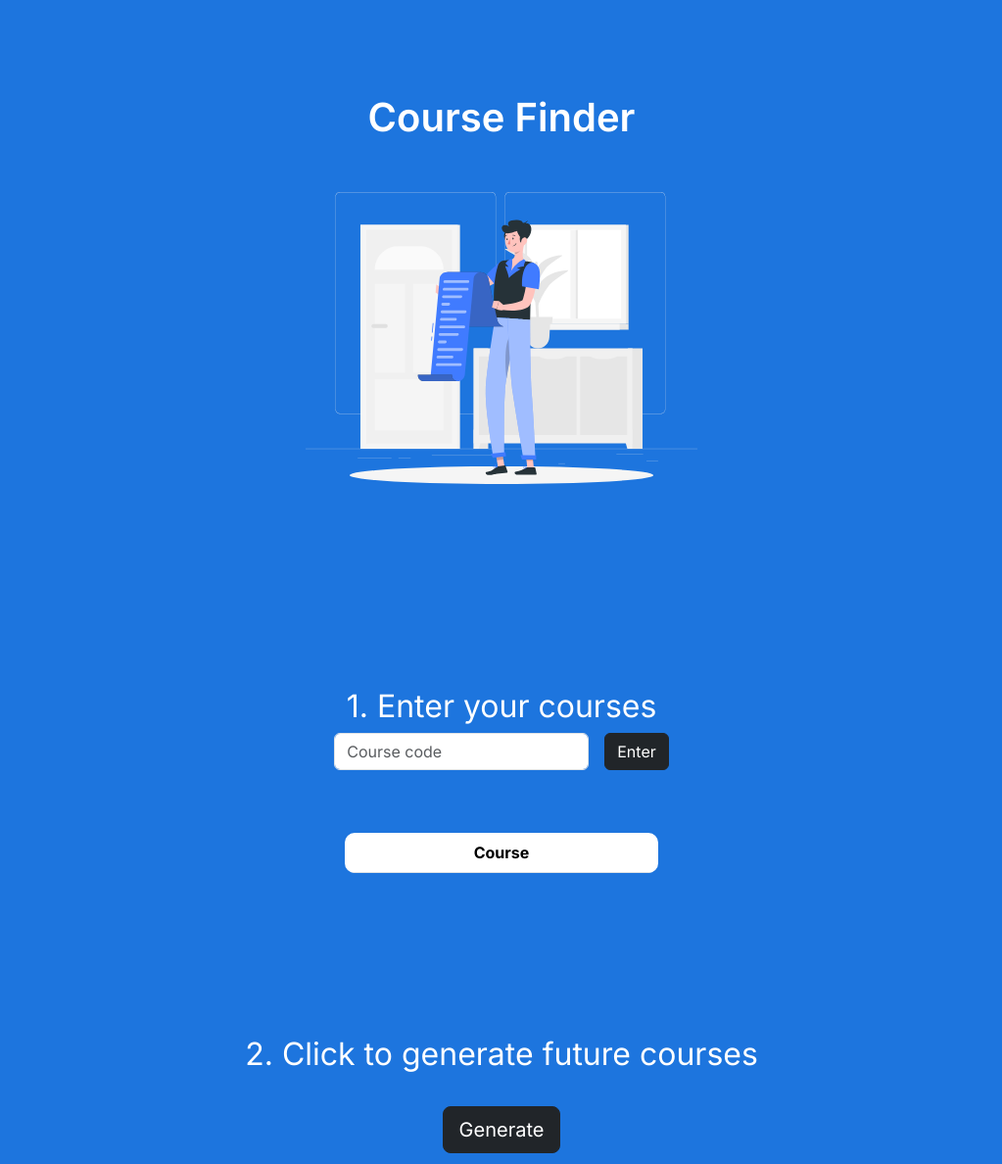
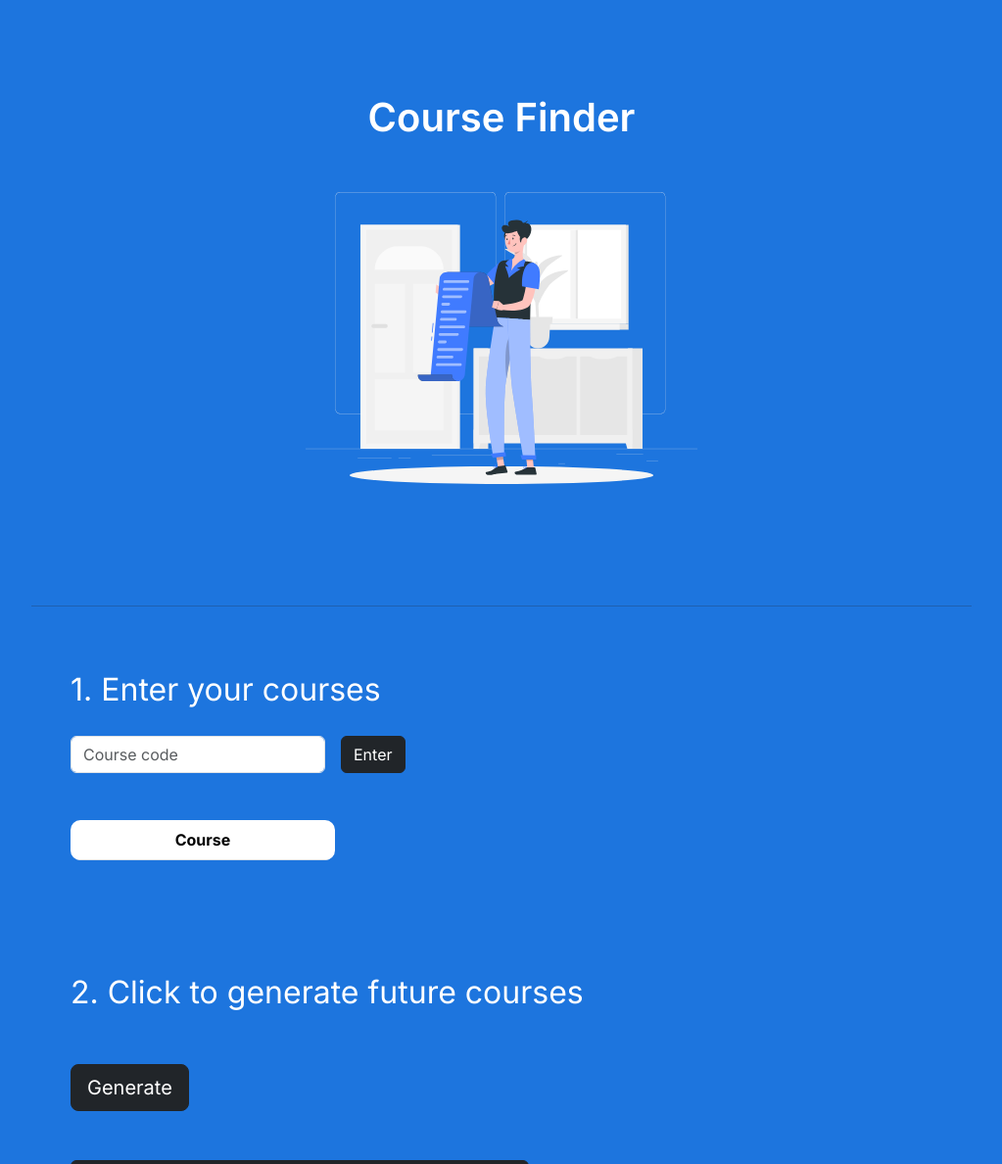
Before and after one commit to Dawoud-Husain/Course-Tree-Generator, a PHP site: page /html/ApiFrontend/index.html in a window 1280 px wide. Shown: the top 1188 px of the page at 98% size, without its empty margins (128-1151 px from the left). Run offline with PHP 8.4, Linux system fonts and the light colour scheme; lists and menus that the app fills with data are empty.

Commit message:
playing with alignment

```diff
--- a/html/ApiFrontend/index.html
+++ b/html/ApiFrontend/index.html
@@ -12,25 +12,22 @@
     <link href="https://cdn.jsdelivr.net/npm/bootstrap@5.3.2/dist/css/bootstrap.min.css" rel="stylesheet" integrity="sha384-T3c6CoIi6uLrA9TneNEoa7RxnatzjcDSCmG1MXxSR1GAsXEV/Dwwykc2MPK8M2HN" crossorigin="anonymous">
   </head>
   <body>
-    <section class="header d-flex flex-column justify-content-start align-items-center pt-5 mt-5">
+    <section class="header d-flex flex-column justify-content-center align-items-center pt-5 mt-5">
         <h1 class="text-md">Course Finder</h1>
         <img class="img-fluid" src="person_reading.svg" height="400" width="400" />
+        <hr>
     </section>
 
-    <section class="d-flex flex-column justify-content-start align-items-center" id="enter-course">
-      <h2 class="steps text-white">1. Enter your courses</h2>
-      <div class="mb-3">
+    <section class="d-flex flex-column justify-content-start align-items-start" id="enter-course">
+      <h2 class="steps text-white p">1. Enter your courses</h2>
       <div class="d-flex gap-3">
         <input type="text" class="form-control d-md-block" id="courseInput" placeholder="Course code">
         <button type="button" class="btn btn-dark btn-md" id="enterButton">Enter</button>
       </div>
       <div id="errorMsg" style="color: red;"></div>
-      </div>
 
-    </section>
-    <section class="d-flex flex-column justify-content-start align-items-center">
       <button class="btn btn-danger btn-sm" id="clearCourses"> Clear Courses </button>
-      <div class="table-responsive" style="width: 25%;">
+      <div class="table-responsive" id="courseEntriesContainer">
         <table class="table table-hover align-middle text-center mt-5" id="courseEntries">
           <thead>
             <tr>
@@ -41,14 +38,10 @@
           </tbody>
         </table>
       </div>
-    </section>
 
-    <section class="d-flex flex-column justify-content-start align-items-center" id="generate">
       <h2 class="steps text-white">2. Click to generate future courses</h2>
       <button type="button" class="btn btn-dark btn-lg" id="generateCourses">Generate</button>
-
-        <div class="table-responsive" style="width: 70%; padding-top: 50px;">
-
+      <div class="table-responsive" id="eligbleCoursesTableContainer">
         <!-- ********    TO DO FILTER UI ******** - DAWOUD  -->
           <button class="btn btn-dark btn-md" id="filterButton">Filter
               <img src="../components/media/filter.svg" style="background-color: #222529;" alt="filter">
@@ -80,6 +73,8 @@
         </table>
       </div>
     </section>
+
+    </section>
 	  <script src="index.js"></script>
     <script src="https://cdn.jsdelivr.net/npm/bootstrap@5.3.2/dist/js/bootstrap.bundle.min.js" integrity="sha384-C6RzsynM9kWDrMNeT87bh95OGNyZPhcTNXj1NW7RuBCsyN/o0jlpcV8Qyq46cDfL" crossorigin="anonymous"></script>
   </body>
--- a/html/ApiFrontend/style.css
+++ b/html/ApiFrontend/style.css
@@ -4,9 +4,6 @@
  background-color: #1D75DE;
  font-family: 'Inter', sans-serif;
 }
-
-
-
 
 /******** HEADER **********/
 
@@ -21,18 +18,43 @@
  font-weight: 600;
 }
 
-#enter-course {
-  height: 40%;
-  width: 100%;
-  padding-top: 150px;
-  background-color: #1D75DE;
+.header img {
+ padding-bottom: 50px;
+}
+
+hr {
+ border: 0;
+ clear:both;
+ display:block;
+ width: 75%;
+ background-color: #fff;
+ height: 1px;
+}
+
+#main-container {
+ width: 100%;
 }
 
 /******** HEADER **********/
 
-/******** ENTERCOURSE **********/
+#enter-course {
+  width: 100%;
+  padding-top: 50px;
+  padding-left: 200px;
+  background-color: #1D75DE;
+}
+
+#enter-course h2 {
+ padding-bottom: 20px;
+}
+
+#courseEntriesContainer {
+ width: 50%;
+ padding-bottom: 100px;
+}
 
 #courseEntries {
+ width: 50%;
  border-radius: 10px;
  overflow: hidden;
 }
@@ -40,6 +62,7 @@
 #clearCourses {
  display: none;
 }
+
 
 /******** ENTERCOURSE **********/
 
@@ -56,11 +79,17 @@
 
 #generateCourses {
  margin-top: 25px;
+ margin-bottom: 50px;
+}
+
+#eligbleCoursesTableContainer {
+ width: 80%;
 }
 
 #eligbleCoursesTable {
  border-radius: 10px;
  overflow: hidden;
+ width: 100%;
 }
 
 
```
Lines whose indentation alone changed are shown as unchanged.
